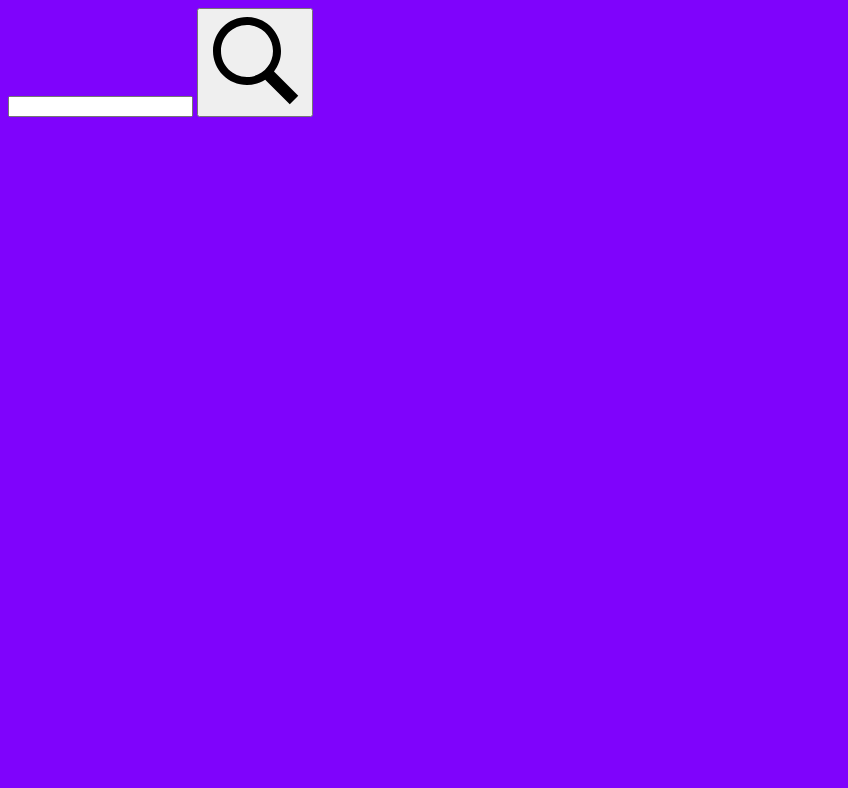
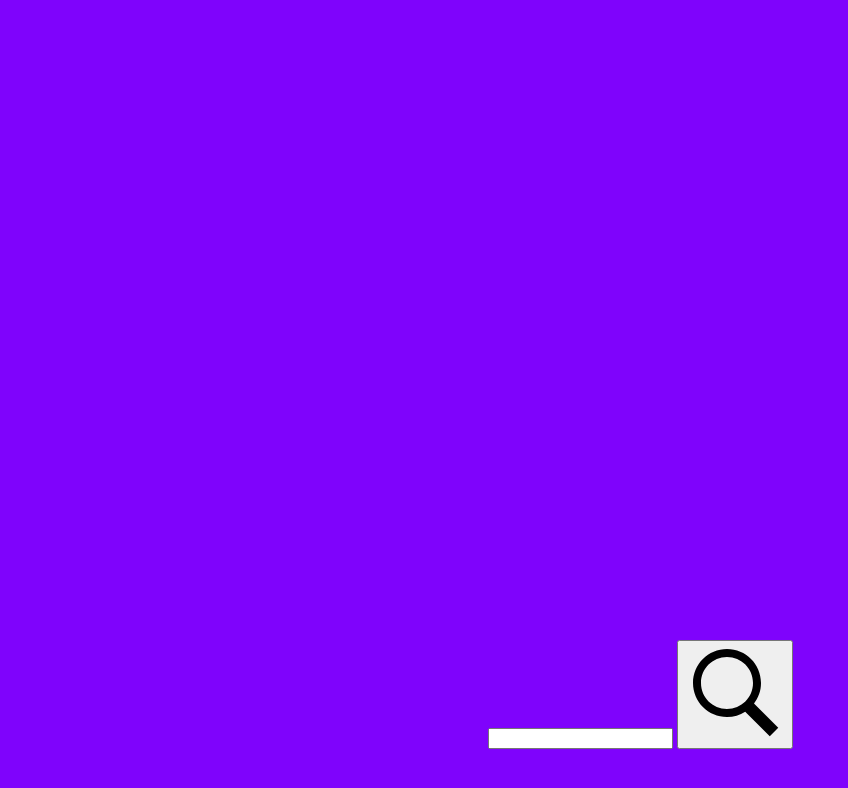
Before and after one commit to acciojob/Interactive-Search-Anusha-Yadavv, a website: page main.html in a window 1280 px wide. Shown: the whole page, without its empty margins (0-848 px from the left). Drawn offline with Linux system fonts and the light colour scheme.

Commit message:
created a submission

```diff
--- a/styles.css
+++ b/styles.css
@@ -1,4 +1,11 @@
 /*  your css code here. If applicable */
 body{
 	background:#7f03fc;
+	display:flex;
+	justify-content:center;
+/* 	align-items:center; */
+	margin-top:50%;
 }
+.search{
+
+}
```
